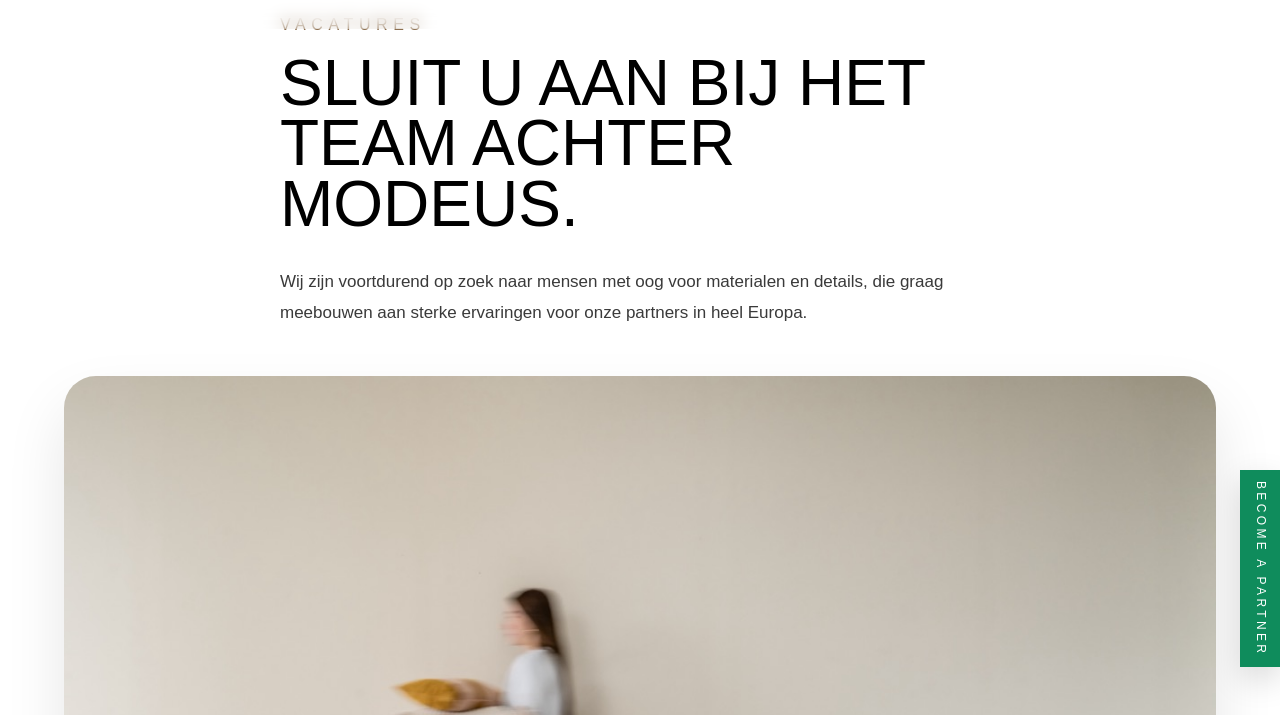
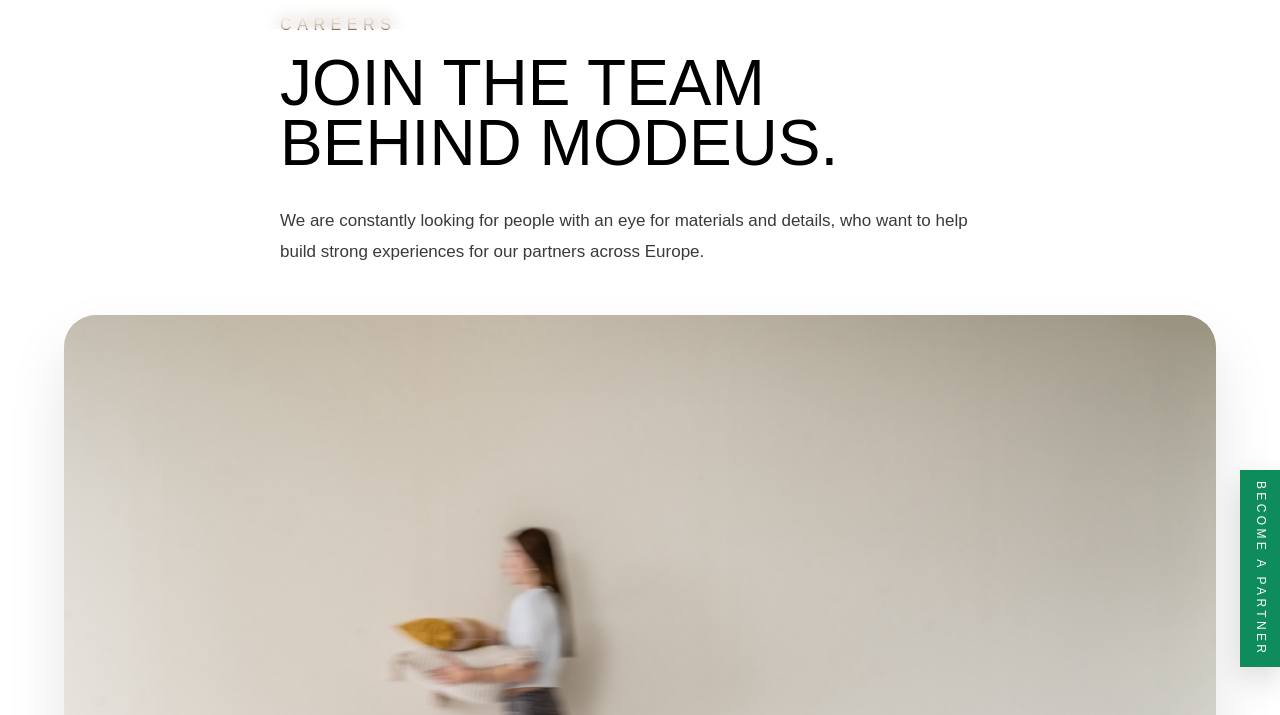
Before and after one commit to modeustech/modeus-rede, a plain HTML site: page careers.html in a window 1280 px wide. Shown: the part 85-800 px from the top of the page. Drawn offline with nearby package versions, Linux system fonts and the light colour scheme; a script that the page names is missing.

```diff
--- a/careers.html
+++ b/careers.html
@@ -36,15 +36,15 @@
       <section class="careers-hero">
         <div class="careers-hero-inner">
           <div class="careers-header">
-            <p class="eyebrow">Vacatures</p>
-            <h1>Sluit u aan bij het team achter Modeus.</h1>
+            <p class="eyebrow">Careers</p>
+            <h1>Join the team behind Modeus.</h1>
             <p>
-              Wij zijn voortdurend op zoek naar mensen met oog voor materialen en details, die graag meebouwen aan sterke
-              ervaringen voor onze partners in heel Europa.
+              We are constantly looking for people with an eye for materials and details, who want to help build strong
+              experiences for our partners across Europe.
             </p>
           </div>
           <div class="careers-hero-media">
-            <img src="./assets/careers_image1%20Large.jpeg" alt="Team aan het werk in de Modeus-studio" />
+            <img src="./assets/careers_image1%20Large.jpeg" alt="Team working in the Modeus studio" />
           </div>
         </div>
       </section>
```
